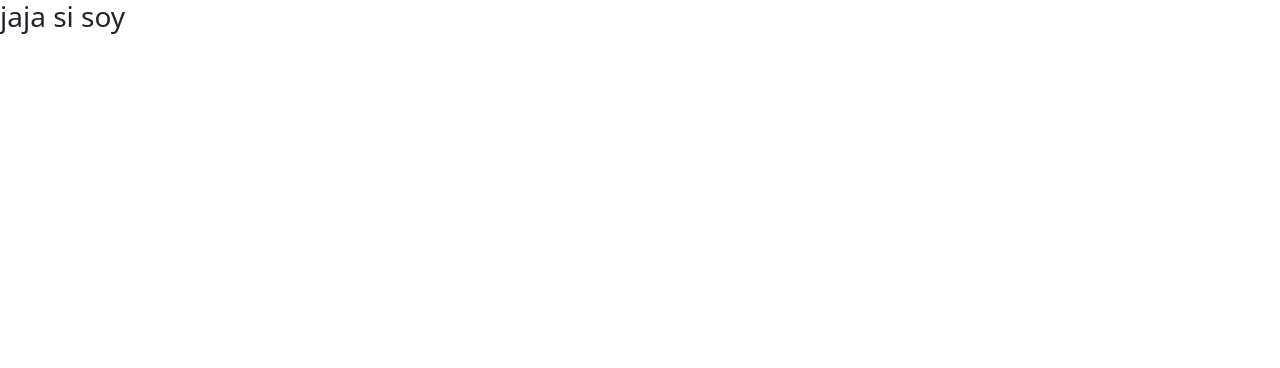
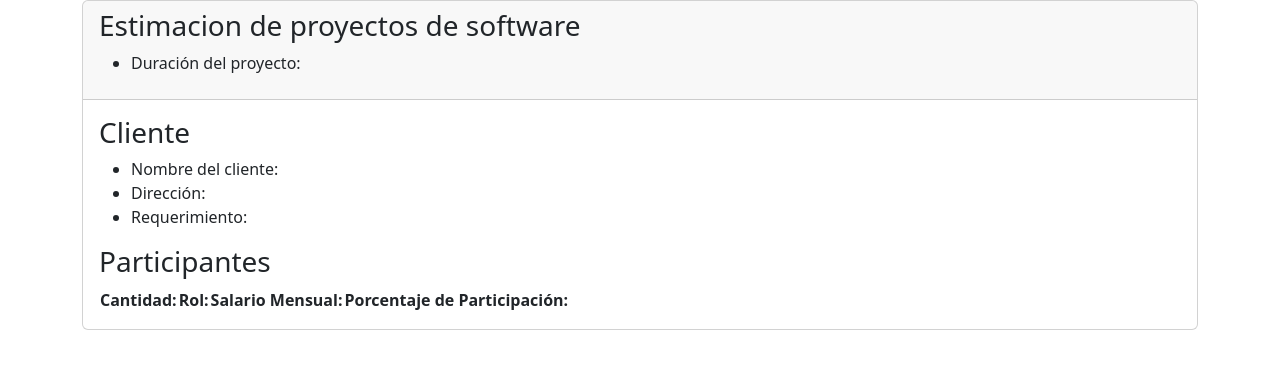
Before and after one commit to KELVINEITOR458/ProyectoSoftware, an Angular app in the folder Estimaciones_App/: page / in a window 1280 px wide. Shown: the top 368 px of the page. Built offline with nearby package versions, Linux system fonts and the light colour scheme.

Commit message:
Creando la vista principal

```diff
--- a/Estimaciones_App/src/app/components/invoice/invoice.component.html
+++ b/Estimaciones_App/src/app/components/invoice/invoice.component.html
@@ -1 +1,38 @@
-<h3>jaja si soy</h3>
+<div class="container">
+    <div class="card">
+        <div class="card-header">
+            <h3>Estimacion de proyectos de software</h3>
+            <div>
+                <ul>
+                    <li>Duración del proyecto: </li>
+                </ul>
+            </div>
+        </div>
+        <div class="card-body">
+            <div>
+                <h3>Cliente</h3>
+                <ul>
+                    <li>Nombre del cliente:</li>
+                    <li>Dirección:</li>
+                    <li>Requerimiento:</li>
+                </ul>
+            </div>
+            <div>
+                <h3>Participantes</h3>
+                <div>
+                    <Table>
+                        <thead>
+                            <th>Cantidad:</th>
+                            <th>Rol:</th>
+                            <th>Salario Mensual:</th>
+                            <th>Porcentaje de Participación:</th>
+                        </thead>
+                        <tbody>
+
+                        </tbody>
+                    </Table>
+                </div>
+            </div>
+        </div>
+    </div>
+</div>
```
